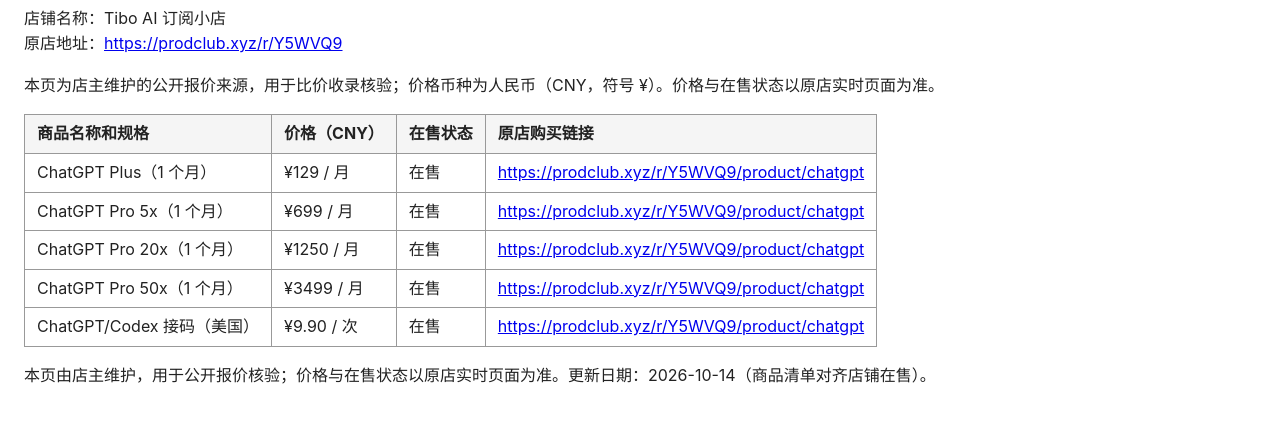
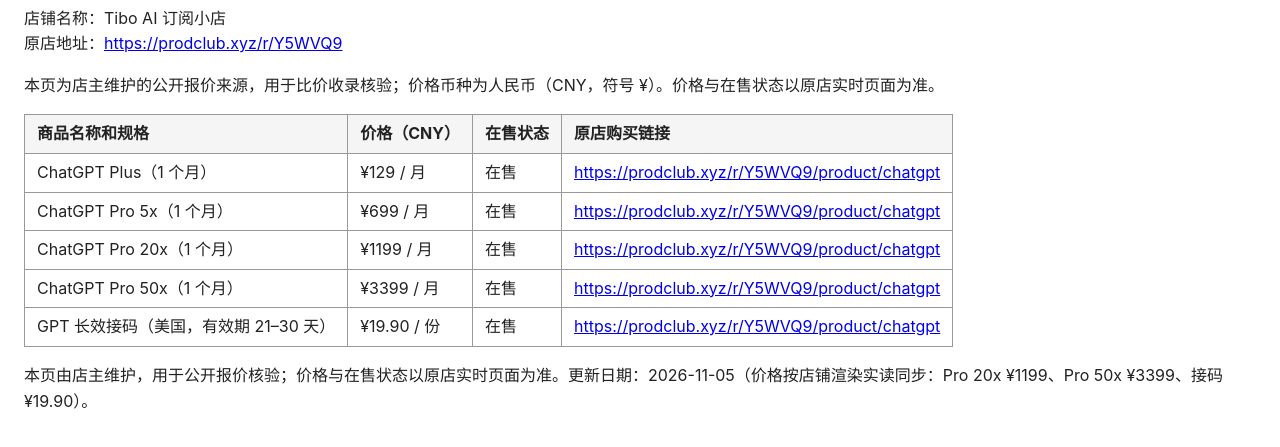
Before and after one commit to Cocos666a/tibo-price, a plain HTML site: page index.html in a window 1280 px wide. Shown: the part 91-538 px from the top of the page. Drawn offline with Linux system fonts and the light colour scheme.

Commit message:
价格同步 2026-11-05：Pro 20x ¥1250→¥1199、Pro 50x ¥3499→¥3399、接码 ¥9.90→¥19.90；README 移除已下架品类、换新域

```diff
--- a/index.html
+++ b/index.html
@@ -24,13 +24,13 @@ th{background:#f5f5f5}
 <tbody>
 <tr><td>ChatGPT Plus（1 个月）</td><td>¥129 / 月</td><td>在售</td><td><a href="https://prodclub.xyz/r/Y5WVQ9/product/chatgpt">https://prodclub.xyz/r/Y5WVQ9/product/chatgpt</a></td></tr>
 <tr><td>ChatGPT Pro 5x（1 个月）</td><td>¥699 / 月</td><td>在售</td><td><a href="https://prodclub.xyz/r/Y5WVQ9/product/chatgpt">https://prodclub.xyz/r/Y5WVQ9/product/chatgpt</a></td></tr>
-<tr><td>ChatGPT Pro 20x（1 个月）</td><td>¥1250 / 月</td><td>在售</td><td><a href="https://prodclub.xyz/r/Y5WVQ9/product/chatgpt">https://prodclub.xyz/r/Y5WVQ9/product/chatgpt</a></td></tr>
-<tr><td>ChatGPT Pro 50x（1 个月）</td><td>¥3499 / 月</td><td>在售</td><td><a href="https://prodclub.xyz/r/Y5WVQ9/product/chatgpt">https://prodclub.xyz/r/Y5WVQ9/product/chatgpt</a></td></tr>
-<tr><td>ChatGPT/Codex 接码（美国）</td><td>¥9.90 / 次</td><td>在售</td><td><a href="https://prodclub.xyz/r/Y5WVQ9/product/chatgpt">https://prodclub.xyz/r/Y5WVQ9/product/chatgpt</a></td></tr>
+<tr><td>ChatGPT Pro 20x（1 个月）</td><td>¥1199 / 月</td><td>在售</td><td><a href="https://prodclub.xyz/r/Y5WVQ9/product/chatgpt">https://prodclub.xyz/r/Y5WVQ9/product/chatgpt</a></td></tr>
+<tr><td>ChatGPT Pro 50x（1 个月）</td><td>¥3399 / 月</td><td>在售</td><td><a href="https://prodclub.xyz/r/Y5WVQ9/product/chatgpt">https://prodclub.xyz/r/Y5WVQ9/product/chatgpt</a></td></tr>
+<tr><td>GPT 长效接码（美国，有效期 21–30 天）</td><td>¥19.90 / 份</td><td>在售</td><td><a href="https://prodclub.xyz/r/Y5WVQ9/product/chatgpt">https://prodclub.xyz/r/Y5WVQ9/product/chatgpt</a></td></tr>
 </tbody>
 </table>
 <footer>
-<p>本页由店主维护，用于公开报价核验；价格与在售状态以原店实时页面为准。更新日期：2026-10-14（商品清单对齐店铺在售）。</p>
+<p>本页由店主维护，用于公开报价核验；价格与在售状态以原店实时页面为准。更新日期：2026-11-05（价格按店铺渲染实读同步：Pro 20x ¥1199、Pro 50x ¥3399、接码 ¥19.90）。</p>
 </footer>
 </body>
 </html>
```
Also changed, not shown: 1 other file.
